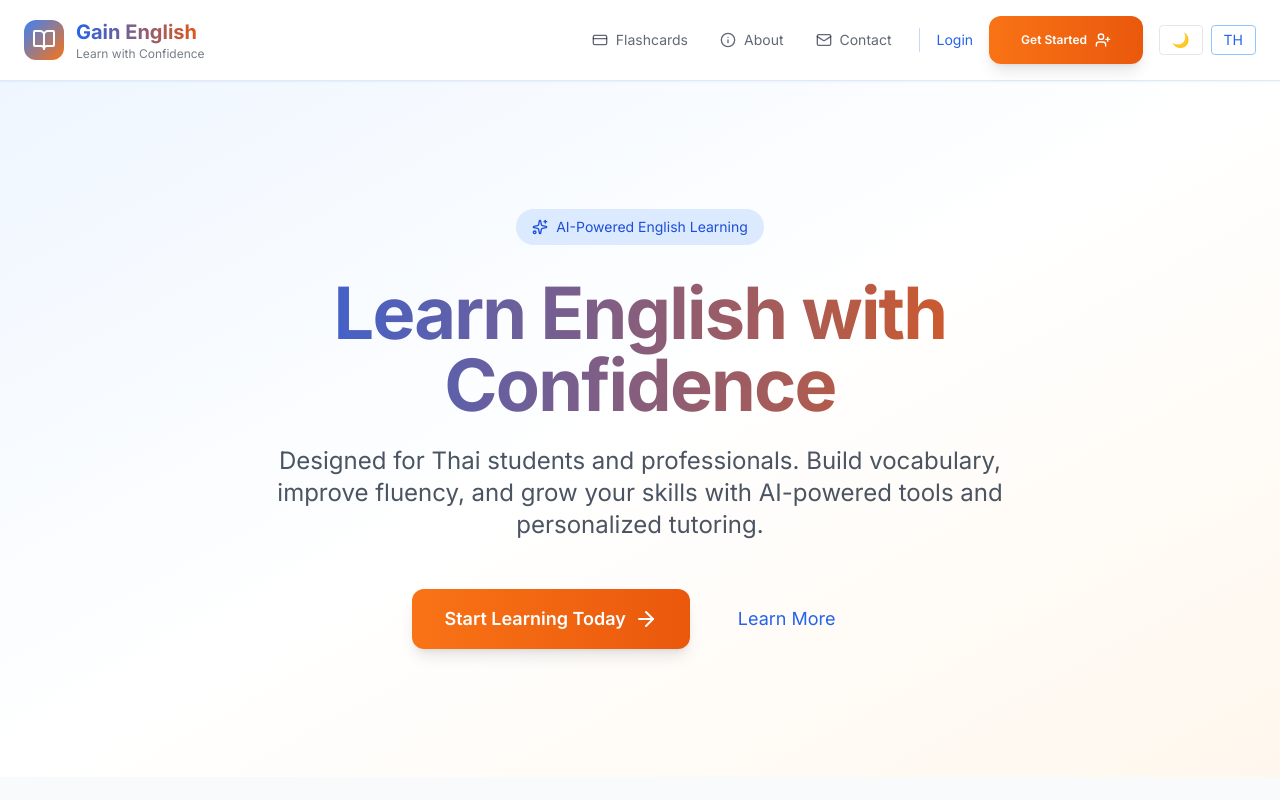
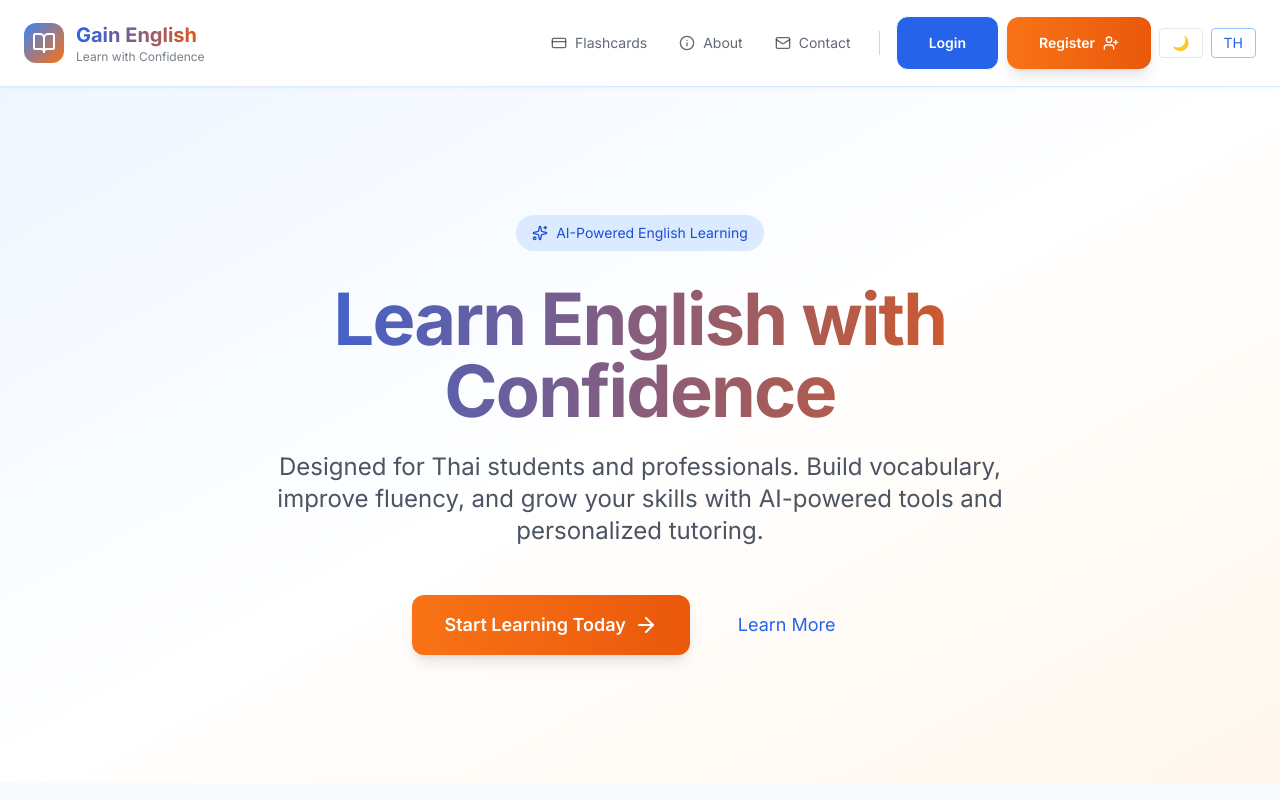
Before and after one commit to afk-bro/tiger-english, a React (Vite) app: page / in a window 1280 px wide. Shown: the top 800 px of the page. Built offline with nearby package versions, Linux system fonts and the light colour scheme; no server answers.

Commit message:
feat(ui): unify auth buttons in UserMenu, add login/register variants, fix responsive layout and light/dark mode styles

```diff
--- a/src/components/Header.tsx
+++ b/src/components/Header.tsx
@@ -1,14 +1,12 @@
 // src/components/Header.tsx
 import { Link, useLocation } from "react-router-dom";
 import { useState } from "react";
-import { BookOpen, CreditCard, UserPlus, Info, Mail } from "lucide-react";
+import { BookOpen, CreditCard, Info, Mail } from "lucide-react";
 import DarkModeToggle from "./DarkModeToggle";
 import LanguageSwitcher from "./LanguageSwitcher";
-import Button from "./ui/Button";
 import { useTranslation } from "react-i18next";
 import UserMenu from "@/components/ui/UserMenu";
 import NavLink from "@/components/ui/NavLink";
-import { useUserStore } from "@/stores/useUserStore";
 
 export default function Header() {
   const location = useLocation();
@@ -25,8 +23,6 @@ export default function Header() {
         : "text-text-light/70 dark:text-text-dark/70 hover:text-primary-600 dark:hover:text-primary-400 hover:bg-primary-50 dark:hover:bg-primary-900/20"
     }`;
 
-  const { profile } = useUserStore();
-
   return (
     <header className="sticky top-0 z-50 bg-white/95 dark:bg-base-dark/95 backdrop-blur-sm border-b border-primary-100 dark:border-primary-800/30 shadow-sm">
       <div className="max-w-7xl mx-auto px-6 py-4">
@@ -38,7 +34,7 @@ export default function Header() {
             </div>
             <div className="flex flex-col">
               <span className="text-xl font-bold bg-gradient-to-r from-primary-600 to-accent-600 bg-clip-text text-transparent">
-                Gain English
+                {t("header.logo")}
               </span>
               <span className="text-xs text-text-light/60 dark:text-text-dark/60 font-medium">
                 {t("header.tagline")}
@@ -62,18 +58,7 @@ export default function Header() {
             {/* Login / Logout */}
             <UserMenu />
 
-            {!profile && (
-              <Button
-                to="/register"
-                variant="primary"
-                size="xs"
-                iconRight={<UserPlus className="w-4 h-4" />}
-              >
-                {t("header.nav.register")}
-              </Button>
-            )}
-
-            <div className="ml-2 flex items-center gap-2">
+            <div className="flex gap-2 mt-4 sm:mt-0 sm:ml-auto">
               <DarkModeToggle />
               <LanguageSwitcher />
             </div>
@@ -119,17 +104,6 @@ export default function Header() {
               <div className="flex items-center">
                 <UserMenu mobile={true} />
               </div>
-              {!profile && (
-                <Button
-                  to="/register"
-                  size="xs"
-                  variant="primary"
-                  iconRight={<UserPlus className="w-4 h-4" />}
-                  className="mt-2"
-                >
-                  {t("header.nav.register")}
-                </Button>
-              )}
             </nav>
             <div className="flex justify-center gap-4 mt-6">
               <DarkModeToggle />
--- a/src/components/ui/UserMenu.tsx
+++ b/src/components/ui/UserMenu.tsx
@@ -10,7 +10,10 @@ import {
   Transition,
 } from "@headlessui/react";
 import { Fragment } from "react";
-import { blurActiveElement } from "@/utils/dom"
+import { blurActiveElement } from "@/utils/dom";
+import Button from "@/components/ui/Button";
+import { useTranslation } from "react-i18next";
+import { UserPlus } from "lucide-react";
 
 interface UserMenuProps {
   mobile?: boolean;
@@ -19,43 +22,71 @@ interface UserMenuProps {
 export default function UserMenu({ mobile = false }: UserMenuProps) {
   const { profile, clearProfile } = useUserStore();
   const navigate = useNavigate();
+  const { t } = useTranslation();
 
   const handleLogout = async () => {
     const error = await logoutUser();
     if (!error) {
       clearProfile();
-      toast.success("Logged out");
+      toast.success(t("auth.logout.success") || "Logged out");
       blurActiveElement();
       navigate("/login");
     }
   };
 
+  // Logged-out state: show Login + Register buttons
   if (!profile) {
     return (
-      <button
-        onClick={() => navigate("/login")}
-        className="text-sm text-primary-600 dark:text-primary-400 hover:underline mr-2"
+      <div className="flex flex-col gap-2 w-full sm:flex-row sm:items-center sm:justify-end">
+        <Button
+          fullWidth
+          size="sm"
+          to="/login"
+          variant="outline"
+          className="
+          bg-blue-600
+          text-white
+          border border-blue-600
+          hover:bg-blue-700
+          dark:bg-transparent
+          dark:border-blue-400
+          dark:text-blue-400
+          dark:hover:bg-blue-500
+          dark:hover:text-white
+          transition
+          "
         >
-        Login
-      </button>
+          {t("header.nav.login")}
+        </Button>
+
+        <Button
+          fullWidth
+          size="sm"
+          to="/register"
+          variant="primary"
+          iconRight={<UserPlus className="w-4 h-4" />}
+        >
+          {t("header.nav.register")}
+        </Button>
+      </div>
     );
   }
 
   const initial = profile.first_name.charAt(0).toUpperCase();
 
-  // Mobile version - simple logout button
+  // Mobile version: simplified logout
   if (mobile) {
     return (
       <button
         onClick={handleLogout}
         className="text-sm text-red-600 hover:underline"
       >
-        Logout
+        {t("header.nav.logout")}
       </button>
     );
   }
 
-  // Desktop version - dropdown menu
+  // Logged-in desktop version: avatar dropdown
   return (
     <Menu as="div" className="relative inline-block text-left">
       <MenuButton className="inline-flex items-center justify-center w-9 h-9 rounded-full bg-primary-500 text-white font-bold">
@@ -73,15 +104,14 @@ export default function UserMenu({ mobile = false }: UserMenuProps) {
       >
         <MenuItems className="absolute right-0 mt-2 w-56 origin-top-right divide-y divide-gray-100 rounded-md bg-white dark:bg-gray-800 shadow-lg ring-1 ring-black ring-opacity-5 focus:outline-none">
           <div className="px-3 py-2 text-sm text-gray-700 dark:text-gray-300 border-b border-gray-200 dark:border-gray-600">
-              <div className="font-medium">
-                <div className="px-1 py-1">
+            <div className="font-medium px-1 py-1">
               {profile.first_name} {profile.last_name}
-                </div>
             </div>
             <div className="text-xs text-gray-500 dark:text-gray-400">
               {profile.email}
             </div>
           </div>
+
           <div className="px-1 py-1">
             <MenuItem>
               {({ active }) => (
@@ -91,11 +121,12 @@ export default function UserMenu({ mobile = false }: UserMenuProps) {
                     active ? "bg-gray-100 dark:bg-gray-700" : ""
                   } group flex w-full items-center rounded-md px-2 py-2 text-sm text-gray-900 dark:text-gray-100`}
                 >
-                  Dashboard
+                  {t("header.nav.dashboard")}
                 </button>
               )}
             </MenuItem>
           </div>
+
           <div className="px-1 py-1">
             <MenuItem>
               {({ active }) => (
@@ -107,7 +138,7 @@ export default function UserMenu({ mobile = false }: UserMenuProps) {
                       : "text-gray-900 dark:text-gray-100"
                   } group flex w-full items-center rounded-md px-2 py-2 text-sm`}
                 >
-                  Logout
+                  {t("header.nav.logout")}
                 </button>
               )}
             </MenuItem>
--- a/src/locales/en/en.json
+++ b/src/locales/en/en.json
@@ -31,13 +31,14 @@
     "contact": "Contact Us"
   },
   "header": {
+    "logo": "Gain English",
     "tagline": "Learn with Confidence",
     "nav": {
       "flashcards": "Flashcards",
       "about": "About",
       "contact": "Contact",
       "login": "Login",
-      "register": "Get Started"
+      "register": "Register"
     }
   },
   "register": {
--- a/src/locales/th/th.json
+++ b/src/locales/th/th.json
@@ -31,13 +31,14 @@
     "contact": "ติดต่อเรา"
   },
   "header": {
+    "logo": "ได้รับภาษาอังกฤษ",
     "tagline": "เรียนอย่างมั่นใจ",
     "nav": {
       "flashcards": "แฟลชการ์ด",
       "about": "เกี่ยวกับ",
       "contact": "ติดต่อ",
       "login": "เข้าสู่ระบบ",
-      "register": "เริ่มต้น"
+      "register": "สมัครสมาชิก"
     }
   },
   "register": {
```
Lines whose indentation alone changed are shown as unchanged.
